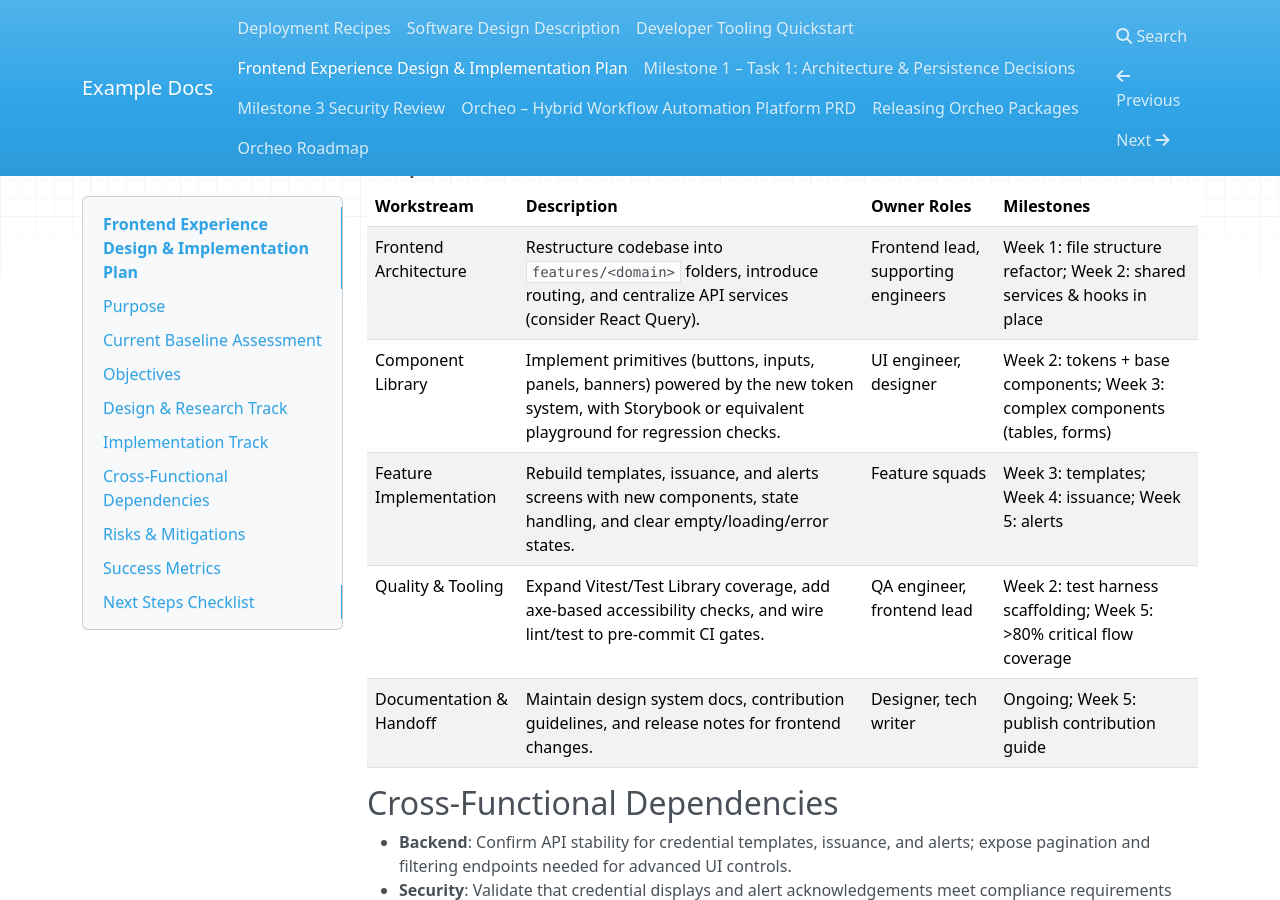
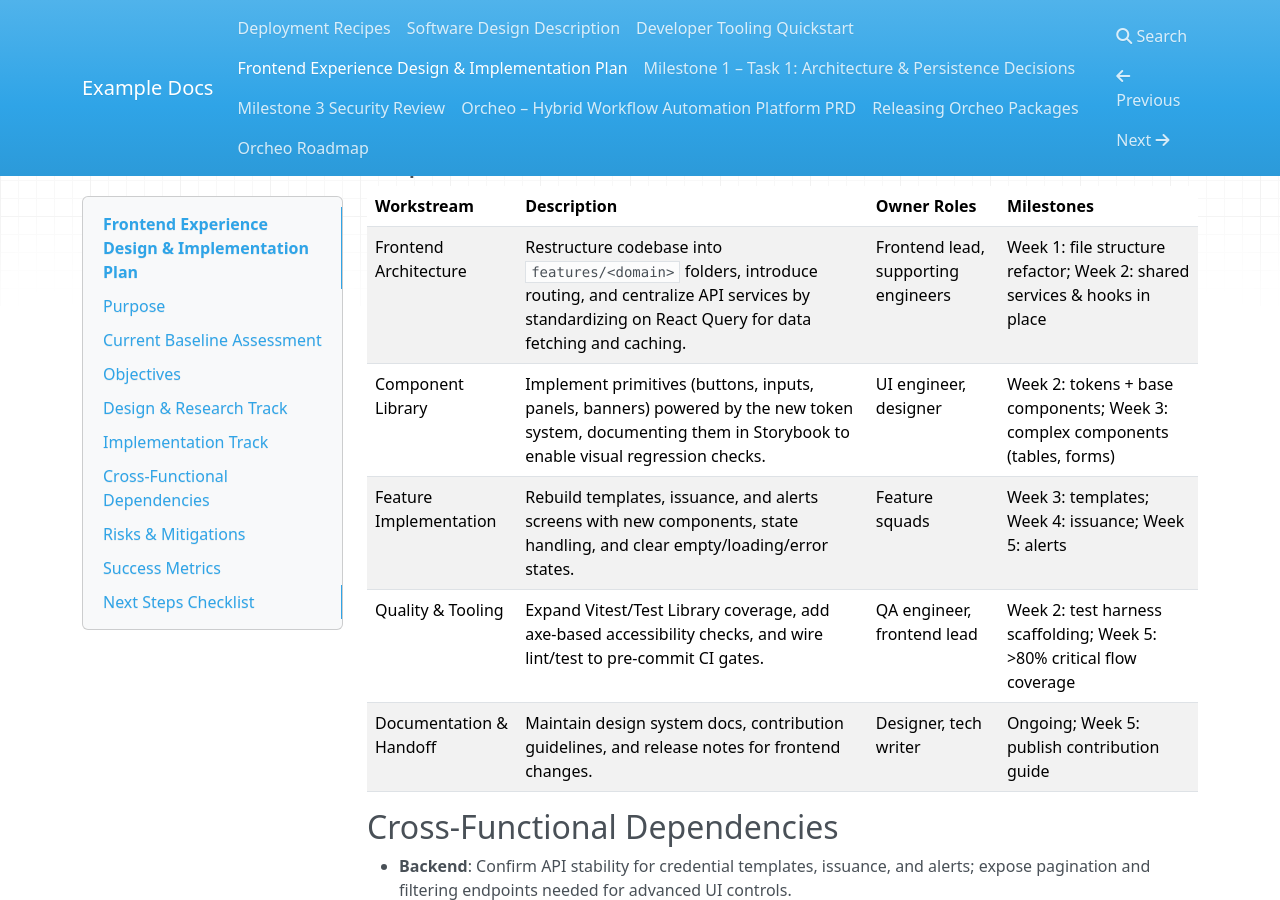
Before and after one commit to ShaojieJiang/orcheo, an MkDocs documentation site: the page built from docs/frontend_plan.md, in a window 1280 px wide and 900 px high, scrolled down 1292 px. Built offline with MkDocs 1.6.1, drawn with Linux system fonts in a browser that asks for light colours; nearby versions of some CDN libraries.

Commit message:
docs: recommend frontend tooling

```diff
--- a/docs/frontend_plan.md
+++ b/docs/frontend_plan.md
@@ -26,8 +26,8 @@
 ## Implementation Track
 | Workstream | Description | Owner Roles | Milestones |
 | --- | --- | --- | --- |
-| Frontend Architecture | Restructure codebase into `features/<domain>` folders, introduce routing, and centralize API services (consider React Query). | Frontend lead, supporting engineers | Week 1: file structure refactor; Week 2: shared services & hooks in place |
-| Component Library | Implement primitives (buttons, inputs, panels, banners) powered by the new token system, with Storybook or equivalent playground for regression checks. | UI engineer, designer | Week 2: tokens + base components; Week 3: complex components (tables, forms) |
+| Frontend Architecture | Restructure codebase into `features/<domain>` folders, introduce routing, and centralize API services by standardizing on React Query for data fetching and caching. | Frontend lead, supporting engineers | Week 1: file structure refactor; Week 2: shared services & hooks in place |
+| Component Library | Implement primitives (buttons, inputs, panels, banners) powered by the new token system, documenting them in Storybook to enable visual regression checks. | UI engineer, designer | Week 2: tokens + base components; Week 3: complex components (tables, forms) |
 | Feature Implementation | Rebuild templates, issuance, and alerts screens with new components, state handling, and clear empty/loading/error states. | Feature squads | Week 3: templates; Week 4: issuance; Week 5: alerts |
 | Quality & Tooling | Expand Vitest/Test Library coverage, add axe-based accessibility checks, and wire lint/test to pre-commit CI gates. | QA engineer, frontend lead | Week 2: test harness scaffolding; Week 5: >80% critical flow coverage |
 | Documentation & Handoff | Maintain design system docs, contribution guidelines, and release notes for frontend changes. | Designer, tech writer | Ongoing; Week 5: publish contribution guide |
```
